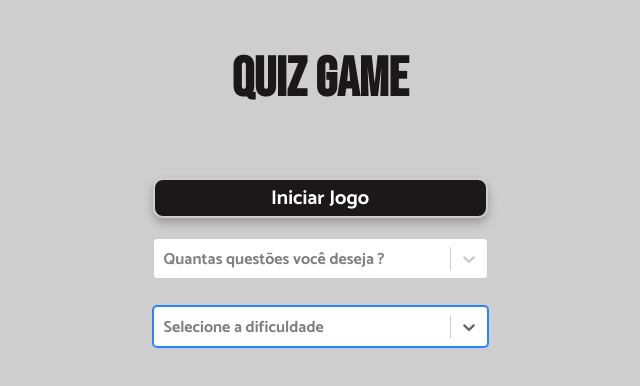
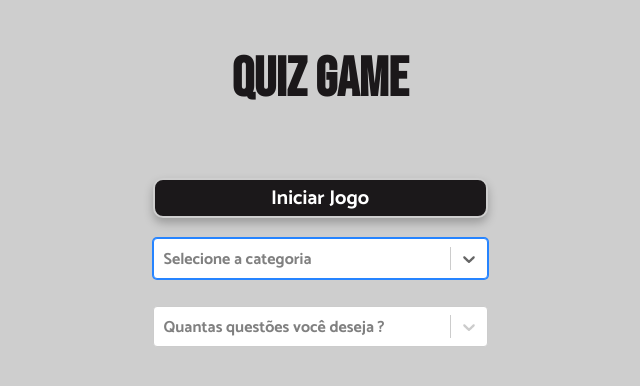
Before and after one commit to danielVFS/desafio-desenvolvimento-web, a React (Create React App) app in the folder frontend/: page / in a window 1280 px wide. Shown: the top 386 px of the page, without its empty margins (320-960 px from the left). Built offline with nearby package versions, Linux system fonts and the light colour scheme.

Commit message:
frontend: refactor search for difficulty to category

```diff
--- a/frontend/src/API.ts
+++ b/frontend/src/API.ts
@@ -12,10 +12,10 @@ export type Question = {
 export type QuestionState = Question & { answers: string[] }
 
 export const fetchQuizQuestions = async (
-  amount: number, difficulty: string
+  amount: number, category: string
 ) => {
 
-  const endpoint = `http://localhost:8080/questions?difficulty=${difficulty}&amount=${amount}`;
+  const endpoint = `http://localhost:8080/questions?category=${category}&amount=${amount}`;
 
   const data = await (await fetch(endpoint)).json();
 
--- a/frontend/src/App.tsx
+++ b/frontend/src/App.tsx
@@ -27,7 +27,7 @@ const App = () => {
   const [firstTry, setFirstTry] = useState(true);
   const [gameOver, setGameOver] = useState(true);
   const [howManyQuestionOption, setHowManyQuestionOption] = useState(3);
-  const [difficulty, setDifficulty] = useState("easy");
+  const [category, setCategory] = useState("geral");
 
   const startTrivia = async () => {
     setLoading(true);
@@ -36,7 +36,7 @@ const App = () => {
 
     const newQuestions = await fetchQuizQuestions(
       howManyQuestionOption,
-      difficulty,
+      category,
     );
 
     setQuestions(newQuestions);
@@ -89,21 +89,21 @@ const App = () => {
     { value: 1, label: "1" },
     { value: 2, label: "2" },
     { value: 3, label: "3" },
-    { value: 4, label: "4" },
   ];
 
   const handleSelectedHowManyQuestion = (howManyQuestionOption) => {
     setHowManyQuestionOption(howManyQuestionOption.value);
   }
 
-  const difficultyOptions = [
-    { value: "easy", label: "Fácil" },
-    { value: "medium", label: "Médio" },
-    { value: "hard", label: "Difícil" },
+  const categoryOptions = [
+    { value: "geral", label: "Conhecimentos Gerais" },
+    { value: "futebol", label: "Futebol" },
+    { value: "história", label: "História" },
+    { value: "animais", label: "Animais" },
   ];
 
-  const handleSelectDifficulty = (difficulty) => {
-    setDifficulty(difficulty.value);
+  const handleSelectedCategory = (category) => {
+    setCategory(category.value);
   }
 
   return (
@@ -114,18 +114,18 @@ const App = () => {
           <button className="start" onClick={startTrivia}>Iniciar Jogo</button>
           <div className="selectArea">
             <Select
-            options={howManyQuestionsOptions}
-            placeholder="Quantas questões você deseja ?"
-            onChange={handleSelectedHowManyQuestion}
+            options={categoryOptions}
+            placeholder="Selecione a categoria"
+            onChange={handleSelectedCategory}
             autoFocus={true}
             />
             <br/>
             <Select
-            options={difficultyOptions}
-            placeholder="Selecione a dificuldade"
-            onChange={handleSelectDifficulty}
-            autoFocus={true}
+            options={howManyQuestionsOptions}
+            placeholder="Quantas questões você deseja ?"
+            onChange={handleSelectedHowManyQuestion}
             />
+            <br/>
           </div>
         </>
       ) : null}
```
